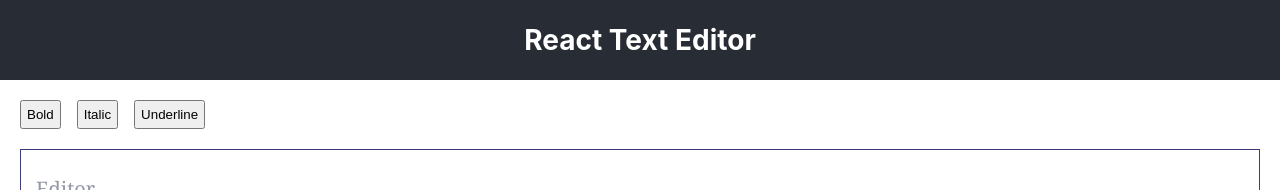
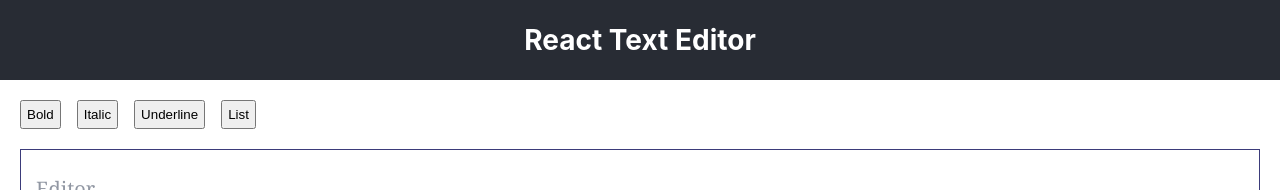
Before and after one commit to shubham79/react-editor, a React (Create React App) app: page / in a window 1280 px wide. Shown: the top 190 px of the page. Built offline with nearby package versions, Linux system fonts and the light colour scheme.

Commit message:
Inline and Block buttons seperated

```diff
--- /dev/null
+++ b/src/components/ControlButtonsBlock.js
@@ -0,0 +1,27 @@
+import React from 'react';
+import StyleButton from './StyleButton';
+
+const BLOCK_TYPES = [{ label: 'List', style: 'unordered-list-item' }];
+
+export default function ControlButtonsBlock(props) {
+  const { editorState } = props;
+  const selection = editorState.getSelection();
+  const blockType = editorState
+    .getCurrentContent()
+    .getBlockForKey(selection.getStartKey())
+    .getType();
+
+  return (
+    <>
+      {BLOCK_TYPES.map((type) => (
+        <StyleButton
+          key={type.label}
+          active={type.style === blockType}
+          label={type.label}
+          onToggle={props.onToggle}
+          style={type.style}
+        />
+      ))}
+    </>
+  );
+}
--- a/src/components/ControlButtons.js
+++ b/src/components/ControlButtonsInline.js
@@ -7,10 +7,10 @@ const BUTTON_STYLES = [
   { label: 'Underline', style: 'UNDERLINE' },
 ];
 
-export default function ControlButtons(props) {
+export default function ControlButtonsInline(props) {
   const currentStyle = props.editorState.getCurrentInlineStyle();
   return (
-    <div className='RichEditor-controls'>
+    <>
       {BUTTON_STYLES.map((type) => (
         <StyleButton
           key={type.label}
@@ -20,6 +20,6 @@ export default function ControlButtons(props) {
           style={type.style}
         />
       ))}
-    </div>
+    </>
   );
 }
--- a/src/components/RichTextEditor.js
+++ b/src/components/RichTextEditor.js
@@ -1,7 +1,8 @@
 import React, { useState } from 'react';
 import { Editor, EditorState, RichUtils } from 'draft-js';
 import 'draft-js/dist/Draft.css';
-import ControlButtons from './ControlButtons';
+import ControlButtonsInline from './ControlButtonsInline';
+import ControlButtonsBlock from './ControlButtonsBlock';
 
 export default function RichTextEditor() {
   const [editorState, setEditorState] = useState(() =>
@@ -11,9 +12,24 @@ export default function RichTextEditor() {
   function toggleInlineStyle(inlineStyle) {
     setEditorState(RichUtils.toggleInlineStyle(editorState, inlineStyle));
   }
+
+  function toggleBlockType(blockType) {
+    setEditorState(RichUtils.toggleBlockType(editorState, blockType));
+  }
+
   return (
     <div>
-      <ControlButtons editorState={editorState} onToggle={toggleInlineStyle} />
+      <div className='RichEditor-controls'>
+        <ControlButtonsInline
+          editorState={editorState}
+          onToggle={toggleInlineStyle}
+        />
+        <ControlButtonsBlock
+          editorState={editorState}
+          onToggle={toggleBlockType}
+        />
+      </div>
+
       <div className='RichEditor-root'>
         <div className='RichEditor-editor'>
           <Editor
```
